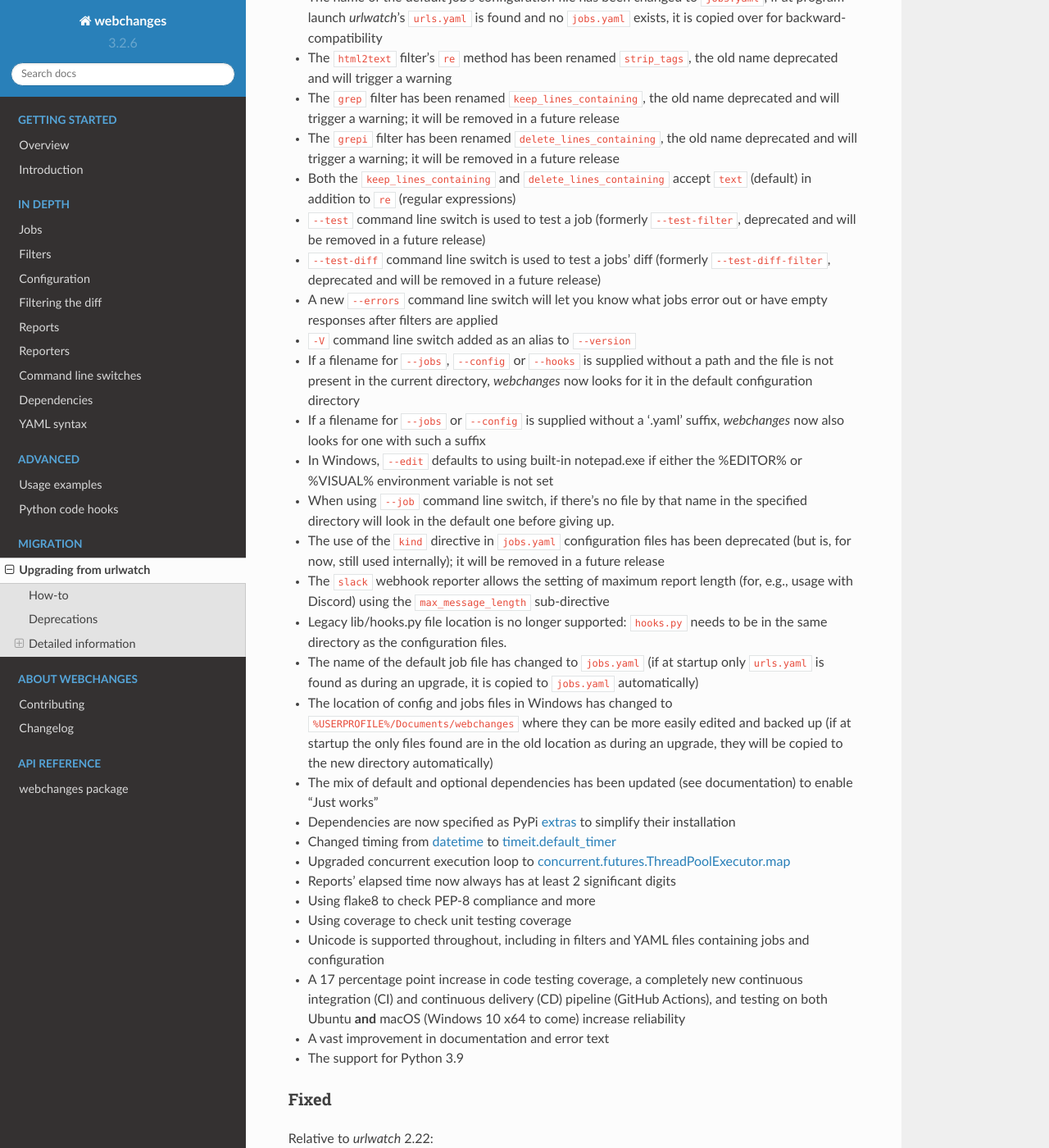
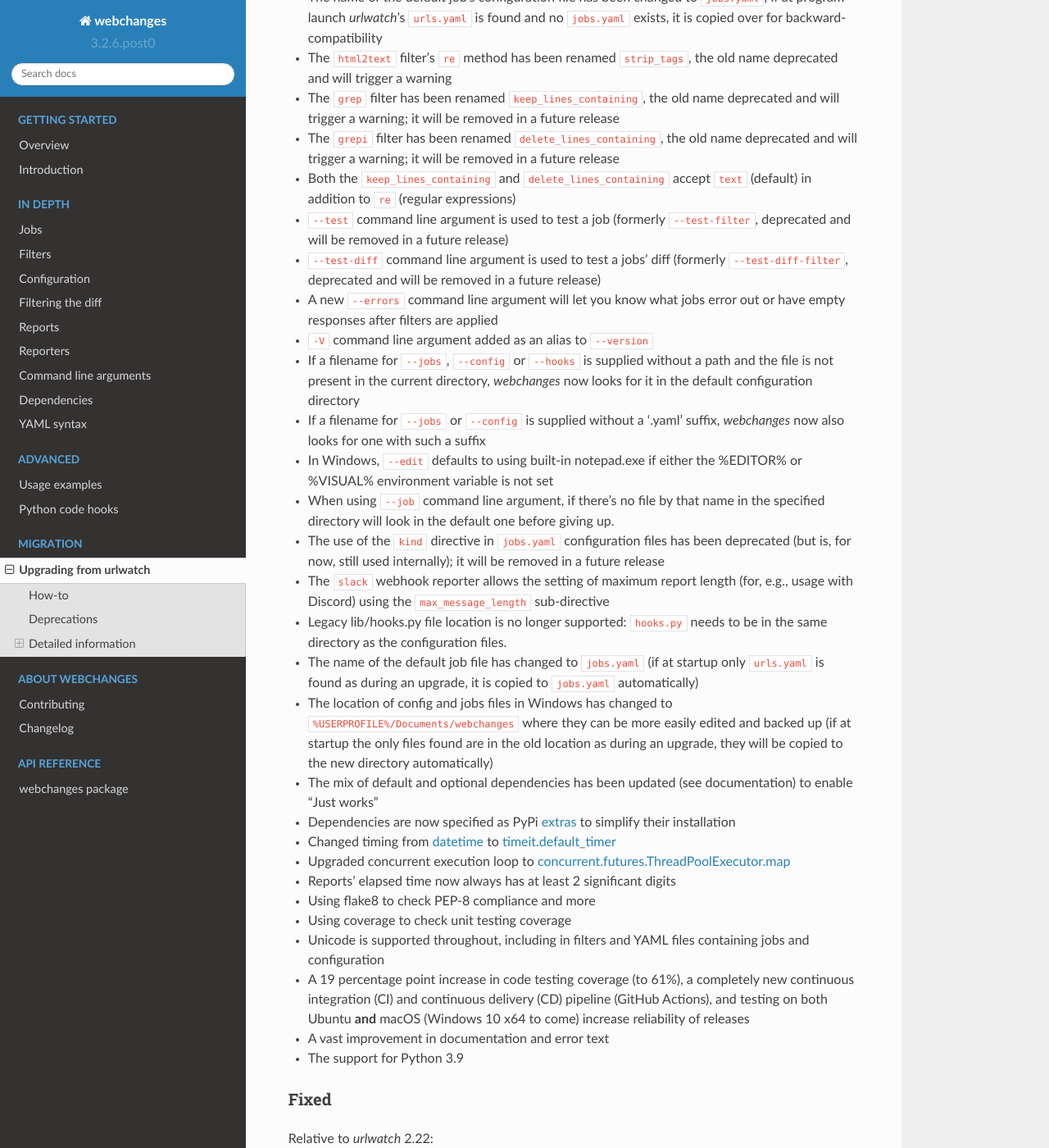
Before and after one commit to mborsetti/webchanges, a Sphinx documentation site: the page built from docs/migration.rst, in a window 1280 px wide and 1400 px high, scrolled down 3044 px. Shown: the whole window at 82% size. Built offline with Sphinx 7.4.7 and the Read the Docs theme 2.0.0, drawn with Linux system fonts in a browser that asks for light colours; some of the changed text lies outside the part shown.

Commit message:
3.2.6.post0

```diff
--- a/docs/migration.rst
+++ b/docs/migration.rst
@@ -35,12 +35,12 @@
 * The use of the webpage's title as a job ``name`` if one isn't provided and the ability to add a job ``note`` in the
   report
 * The optimization of the default settings of the ``html2text`` filter for web content
-* A new ``--errors`` command line switch to help catching any problems by showing any jobs that error out or have empty
+* A new ``--errors`` command line argument to help catching any problems by showing any jobs that error out or have empty
   responses after filters are applied
 * The support of Unicode throughout, including in filters and in the YAML files containing jobs and configuration
 * The fixing of the ``format-json`` filter from unexpectedly reordering contents of dictionaries, now controllable by
   the new subdirective ``sort_keys``
-* A 17 percentage point increase in code testing coverage, completely new continuous integration (CI) and
+* A 19 percentage point increase in code testing coverage (to 61%), completely new continuous integration (CI) and
   continuous delivery (CD) pipeline (GitHub Actions), and testing on both Ubuntu **and** macOS (Windows 10 x64 to come)
   to increase reliability of new releases
 * The support of Python 3.9
@@ -90,8 +90,8 @@
 * Method ``re`` of filter ``html2text`` is renamed to ``strip_tags``
 * Filter ``grep`` is renamed to ``keep_lines_containing``
 * Filter ``grepi`` is renamed to ``delete_lines_containing``
-* Command line ``--test-filter`` switch is renamed to ``--test``
-* Command line ``--test-diff-filter`` switch is renamed to ``--test-diff``
+* Command line ``--test-filter`` argument is renamed to ``--test``
+* Command line ``--test-diff-filter`` argument is renamed to ``--test-diff``
 
 Also be aware that:
 
@@ -141,24 +141,24 @@
   warning
 * The ``grep`` filter has been renamed ``keep_lines_containing``, the old name deprecated and will trigger a warning; it
   will be removed in a future release
-* The ``grepi`` filter has been renamed ``delete_lines_containing``, the old name deprecated and will trigger a warning; it
-  will be removed in a future release
+* The ``grepi`` filter has been renamed ``delete_lines_containing``, the old name deprecated and will trigger a warning;
+  it will be removed in a future release
 * Both the ``keep_lines_containing`` and ``delete_lines_containing`` accept ``text`` (default) in addition to ``re``
   (regular expressions)
-* ``--test`` command line switch is used to test a job (formerly ``--test-filter``, deprecated and will be removed in
+* ``--test`` command line argument is used to test a job (formerly ``--test-filter``, deprecated and will be removed in
   a future release)
-* ``--test-diff`` command line switch is used to test a jobs' diff (formerly ``--test-diff-filter``, deprecated and will
-  be removed in a future release)
-* A new ``--errors`` command line switch will let you know what jobs error out or have empty responses after filters are
-  applied
-* ``-V`` command line switch added as an alias to ``--version``
+* ``--test-diff`` command line argument is used to test a jobs' diff (formerly ``--test-diff-filter``, deprecated and
+  will be removed in a future release)
+* A new ``--errors`` command line argument will let you know what jobs error out or have empty responses after filters
+  are applied
+* ``-V`` command line argument added as an alias to ``--version``
 * If a filename for ``--jobs``, ``--config`` or ``--hooks`` is supplied without a path and the file is not present in
   the current directory, `webchanges` now looks for it in the default configuration directory
 * If a filename for ``--jobs`` or ``--config`` is supplied without a '.yaml' suffix, `webchanges` now also looks for one
   with such a suffix
 * In Windows, ``--edit`` defaults to using built-in notepad.exe if either the %EDITOR% or %VISUAL% environment variable
   is not set
-* When using ``--job`` command line switch, if there's no file by that name in the specified directory will look in
+* When using ``--job`` command line argument, if there's no file by that name in the specified directory will look in
   the default one before giving up.
 * The use of the ``kind`` directive in ``jobs.yaml`` configuration files has been deprecated (but is, for now, still
   used internally); it will be removed in a future release
@@ -182,9 +182,9 @@
 * Using flake8 to check PEP-8 compliance and more
 * Using coverage to check unit testing coverage
 * Unicode is supported throughout, including in filters and YAML files containing jobs and configuration
-* A 17 percentage point increase in code testing coverage, a completely new continuous integration (CI) and continuous
-  delivery (CD) pipeline (GitHub Actions), and testing on both Ubuntu **and** macOS (Windows 10 x64 to come) increase
-  reliability
+* A 19 percentage point increase in code testing coverage (to 61%), a completely new continuous integration (CI) and
+  continuous delivery (CD) pipeline (GitHub Actions), and testing on both Ubuntu **and** macOS (Windows 10 x64 to come)
+  increase reliability of releases
 * A vast improvement in documentation and error text
 * The support for Python 3.9
 
--- a/webchanges/__init__.py
+++ b/webchanges/__init__.py
@@ -14,7 +14,7 @@
 # * MINOR version when you add functionality in a backwards compatible manner, and
 # * PATCH version when you make backwards compatible bug fixes
 # If unsure on increments, use pkg_resources.parse_version to parse
-__version__ = '3.2.6'
+__version__ = '3.2.6.post0'
 __min_python_version__ = (3, 6)  # minimum version of Python required to run
 __author__ = 'Mike Borsetti <mike@borsetti.com>'
 __copyright__ = 'Copyright 2020- Mike Borsetti'
```
Also changed, not shown: CHANGELOG.rst (+6 -1 lines), docs/cli.rst (+26 -21 lines), .bumpversion.cfg, 3 other files.
